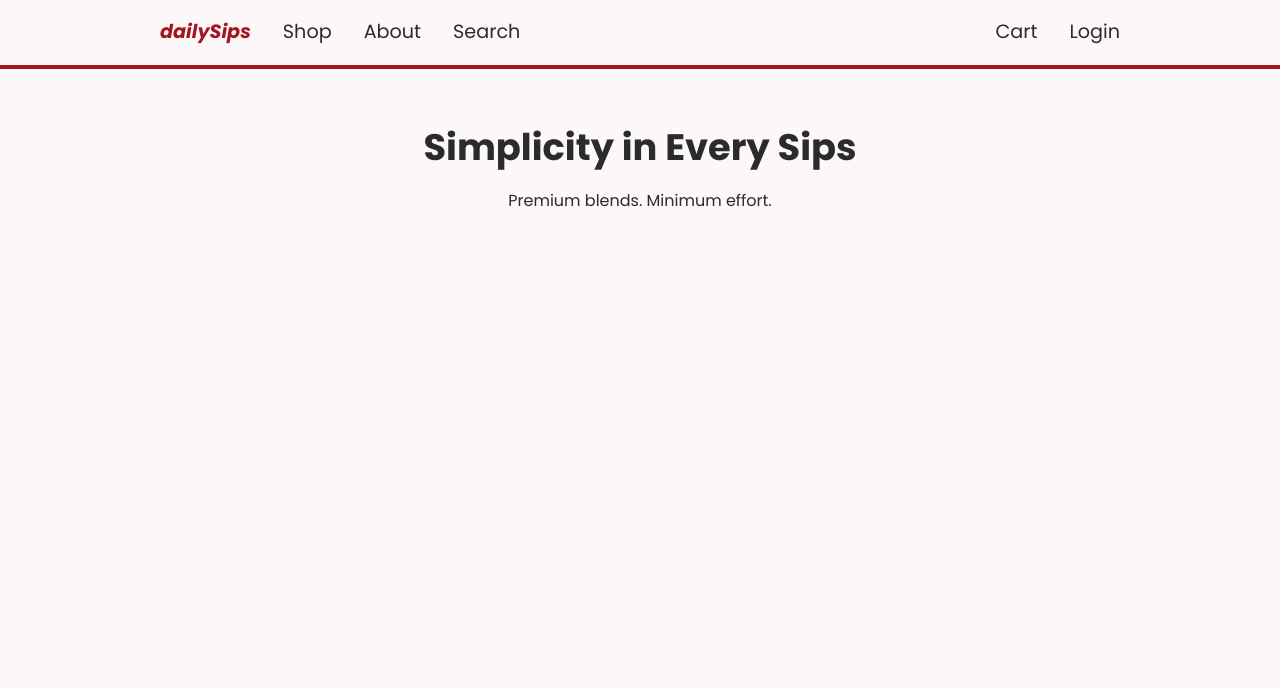
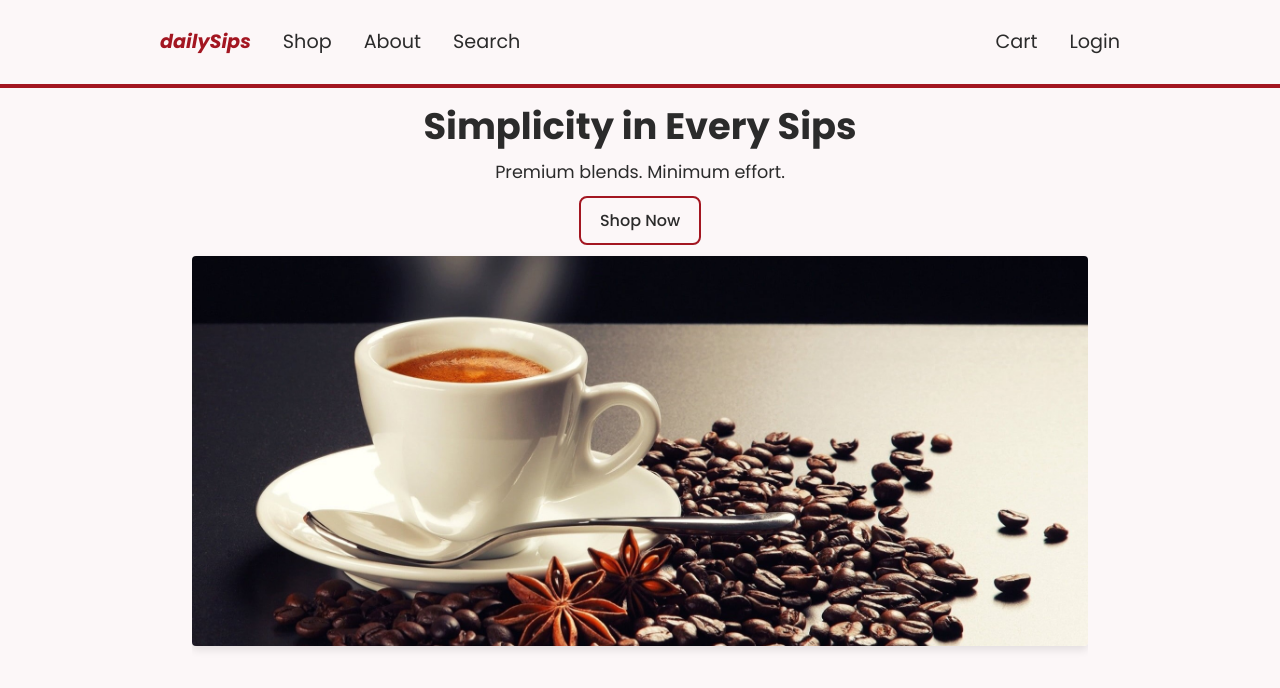
Before and after one commit to genzegen/dailysip, a React (Vite) app in the folder frontend/: page / in a window 1280 px wide. Shown: the top 688 px of the page. Built offline with nearby package versions, Linux system fonts and the light colour scheme; a web font is replaced by a local one.

Commit message:
header scroll animation

```diff
--- a/frontend/src/App.jsx
+++ b/frontend/src/App.jsx
@@ -1,11 +1,13 @@
 import { BrowserRouter as Router, Route, Routes } from 'react-router-dom';
 import LandingPage from './pages/LandingPage';
+import Header from './components/Header';
 // import GettingStarted from './pages/GettingStarted';
 
 function App() {
   return (
     <Router>
       <Routes>
+        <Route path="/header" element={<Header />} />
         <Route path="/" element={<LandingPage />} />
         {/* <Route path="/getting-started" element={<GettingStarted />} /> */}
       </Routes>
--- a/frontend/src/components/Header.jsx
+++ b/frontend/src/components/Header.jsx
@@ -1,7 +1,31 @@
 import React from "react";
-import '../styles/Header.css';export default function Header() {
+import '../styles/Header.css';
+import { useState, useEffect, useRef } from "react";
+
+export default function Header() {
+  const [show, setShow] = useState(true);
+  const lastScrollY = useRef(0);
+
+  useEffect(() => {
+    const handleScroll = () => {
+      const currentScrollY = window.scrollY;
+
+      if (currentScrollY - lastScrollY.current > 2) {
+        setShow(false); // Hide on scroll down
+      } else if (lastScrollY.current - currentScrollY > 2) {
+        setShow(true); // Show on scroll up
+      }
+
+      lastScrollY.current = currentScrollY;
+    };
+
+    window.addEventListener('scroll', handleScroll);
+
+    return () => window.removeEventListener('scroll', handleScroll);
+  }, []);
+
   return (
-    <div className="header-container">
+    <div className={`header-container ${show ? 'show' : 'hide'}`}>
         <div className="left">
             <ul>
                 <li style={{ fontWeight: 'bold', fontStyle: 'italic', color: '#A31621' }}>dailySips</li>
--- a/frontend/src/pages/LandingPage.jsx
+++ b/frontend/src/pages/LandingPage.jsx
@@ -2,14 +2,17 @@ import React from 'react';
 import API from '../api/axios';
 import '../styles/LandingPage.css';
 import Header from '../components/Header';
+import heroImage from '../assets/coffeehero.jpg';
 
 export default function LandingPage() {
     return (
         <div className="container">
             <Header />
-            <div className="hero-intro">
-                <h1 style={{ fontSize: '2.3rem' }}>Simplicity in Every Sips</h1>
-                <p>Premium blends. Minimum effort.</p>
+            <div className="hero-intro" style={{ marginTop: '10vh' }}>
+                <h1 style={{ fontSize: '2.3rem', marginTop: '1.6rem' }}>Simplicity in Every Sips</h1>
+                <p style={{ marginTop: '0.5rem', marginBottom: '0', fontSize: '1.1rem' }}>Premium blends. Minimum effort.</p>
+                <button className='shop-now-button'>Shop Now</button>
+                <img src={heroImage} alt="Coffee Hero" className='hero-image' />
             </div>
         </div>
     );
--- a/frontend/src/styles/Header.css
+++ b/frontend/src/styles/Header.css
@@ -1,6 +1,6 @@
 .header-container {
     width: 100vw;
-    height: 13vh;
+    height: 11vh;
     border-bottom: 4px solid #A31621;
     display: flex;
     flex-direction: row;
@@ -8,6 +8,18 @@
     align-items: center;
     padding: 0 10rem;
     box-sizing: border-box;
+    position: fixed;
+    top: 0;
+    left: 0;
+    transition: transform 0.45s ease-in-out;
+    z-index: 1000;
+    background-color: #FCF7F8;
+}
+.header-container.show {
+    transform: translateY(0);
+}
+.header-container.hide {
+    transform: translateY(-100%);
 }
 
 .left ul, .right ul {
--- a/frontend/src/styles/LandingPage.css
+++ b/frontend/src/styles/LandingPage.css
@@ -1,13 +1,20 @@
 html, body {
     width: 100vw;
-    height: 100vh;
+    height: auto;
     margin: 0;
     display: flex;
     flex-direction: column;
     align-items: center;
-    background-color: #FCF7F8;
     color: #2b2b2b;
     font-family: 'Poppins', sans-serif;
+    overflow-x: hidden;
+    overflow-y: auto;
+    scrollbar-width: none;
+    -ms-overflow-style: none; /* IE and Edge */
+    background-color: #FCF7F8;
+}
+::-webkit-scrollbar {
+    display: none; /* Chrome, Safari and Opera */
 }
 
 h1 {
@@ -17,19 +24,39 @@ h1 {
 .container {
     width: 100%;
     height: 100%;
+    box-sizing: border-box;
     display: flex;
     flex-direction: column;
     align-items: center;
     justify-content: start;
+    overflow-y: auto;
+    overflow-x: hidden;
+
 }
 
 .hero-intro {
     width: 100%;
     height: 100%;
-    margin-top: 1rem;
     display: flex;
     flex-direction: column;
     align-items: center;
     justify-content: center;
     text-align: center;
 }
+
+.shop-now-button {
+    background-color: transparent;
+    border: 2px solid #A31621;
+    color: #2b2b2b;
+    margin: 0.7rem;
+}
+
+.hero-image {
+    width: 70vw;
+    height: auto;
+    /* max-height: 80vh; */
+    object-fit: cover;
+    border-radius: 4px;
+    box-shadow: 0 4px 8px rgba(0, 0, 0, 0.1);
+    margin-bottom: 25rem;
+}
```
Also changed, not shown: frontend/src/assets/coffeehero.jpg (added).
